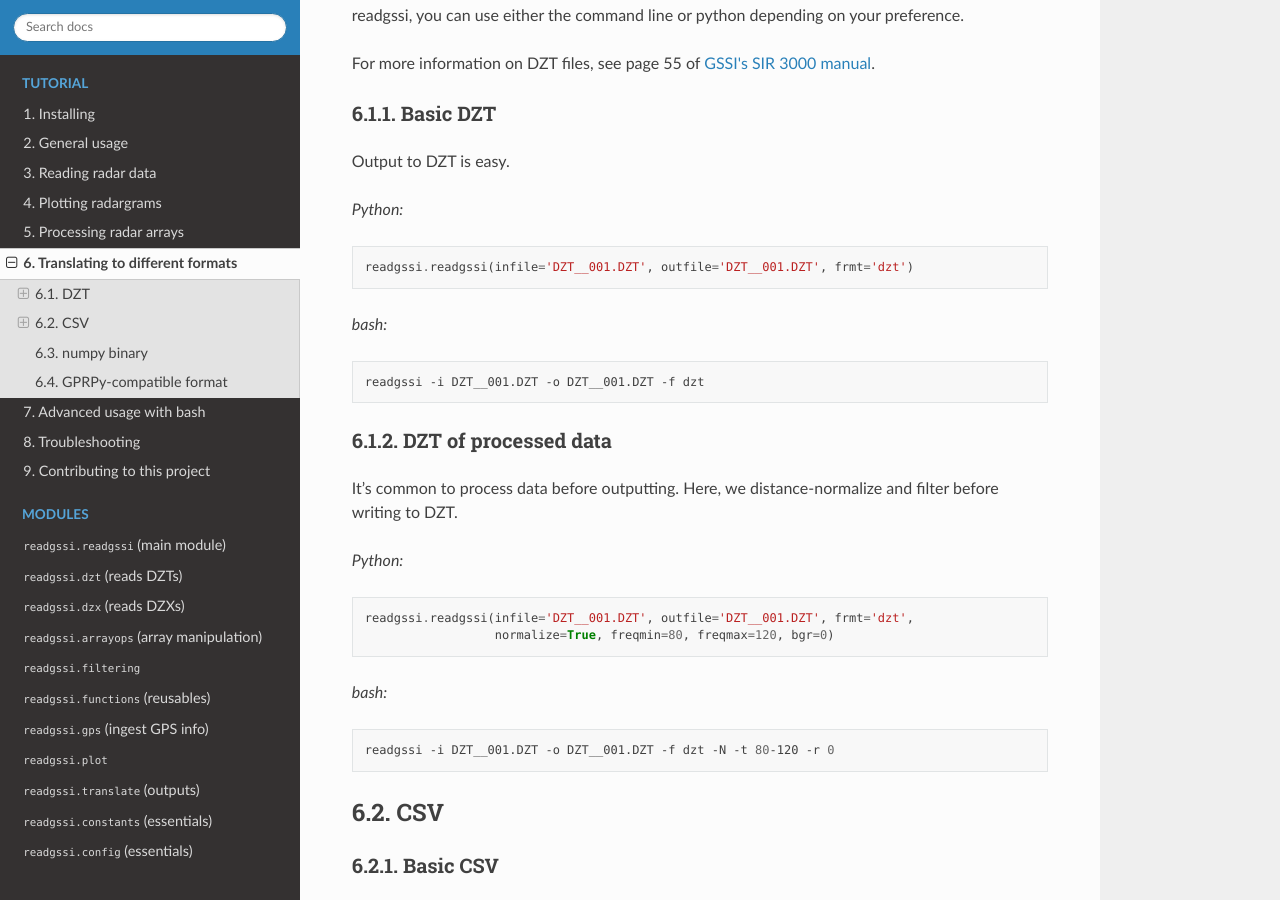
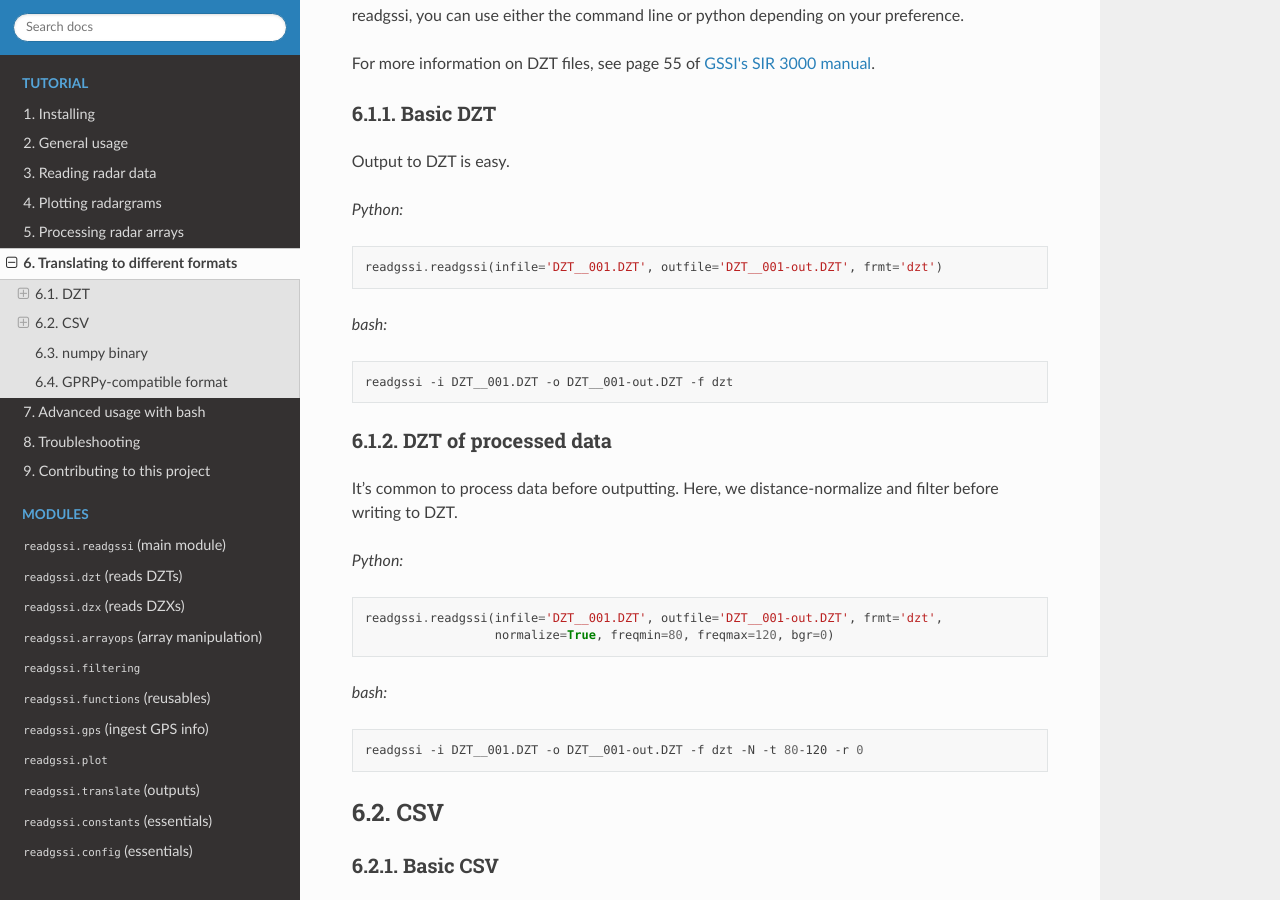
Before and after one commit to iannesbitt/readgssi, a Sphinx documentation site: the page built from docs/translating.rst, in a window 1280 px wide and 900 px high, scrolled down 333 px. Built offline with Sphinx 7.4.7 and the Read the Docs theme 2.0.0, drawn with Linux system fonts in a browser that asks for light colours.

Commit message:
one quick doc correction

```diff
--- a/docs/translating.rst
+++ b/docs/translating.rst
@@ -29,13 +29,13 @@ Output to DZT is easy.
 
 .. code-block:: python
 
-    readgssi.readgssi(infile='DZT__001.DZT', outfile='DZT__001.DZT', frmt='dzt')
+    readgssi.readgssi(infile='DZT__001.DZT', outfile='DZT__001-out.DZT', frmt='dzt')
 
 `bash:`
 
 .. code-block:: bash
 
-    readgssi -i DZT__001.DZT -o DZT__001.DZT -f dzt
+    readgssi -i DZT__001.DZT -o DZT__001-out.DZT -f dzt
 
 DZT of processed data
 -----------------------
@@ -46,14 +46,14 @@ It's common to process data before outputting. Here, we distance-normalize and f
 
 .. code-block:: python
 
-    readgssi.readgssi(infile='DZT__001.DZT', outfile='DZT__001.DZT', frmt='dzt',
+    readgssi.readgssi(infile='DZT__001.DZT', outfile='DZT__001-out.DZT', frmt='dzt',
                       normalize=True, freqmin=80, freqmax=120, bgr=0)
 
 `bash:`
 
 .. code-block:: bash
 
-    readgssi -i DZT__001.DZT -o DZT__001.DZT -f dzt -N -t 80-120 -r 0
+    readgssi -i DZT__001.DZT -o DZT__001-out.DZT -f dzt -N -t 80-120 -r 0
 
 
 ===========================
```
